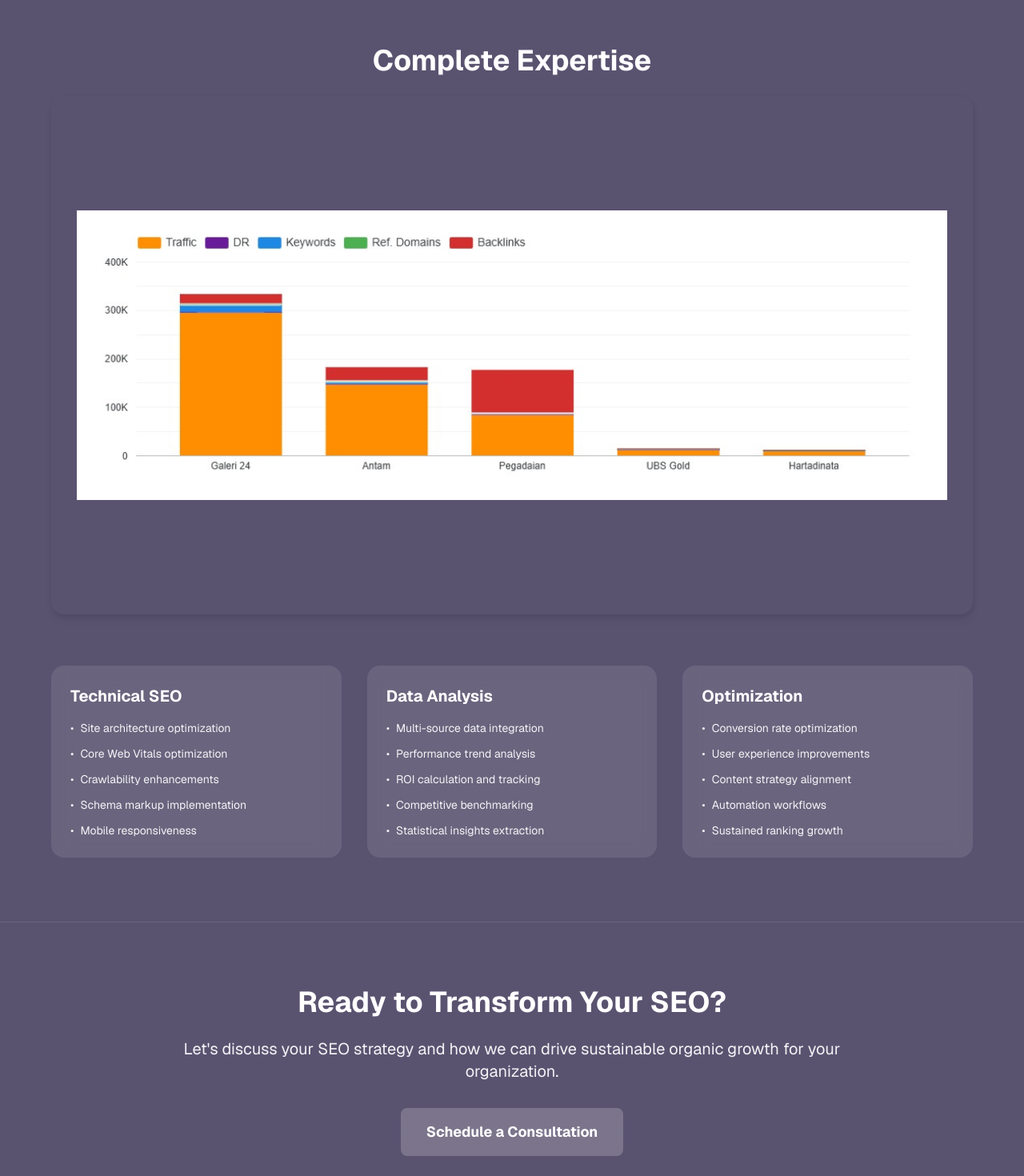
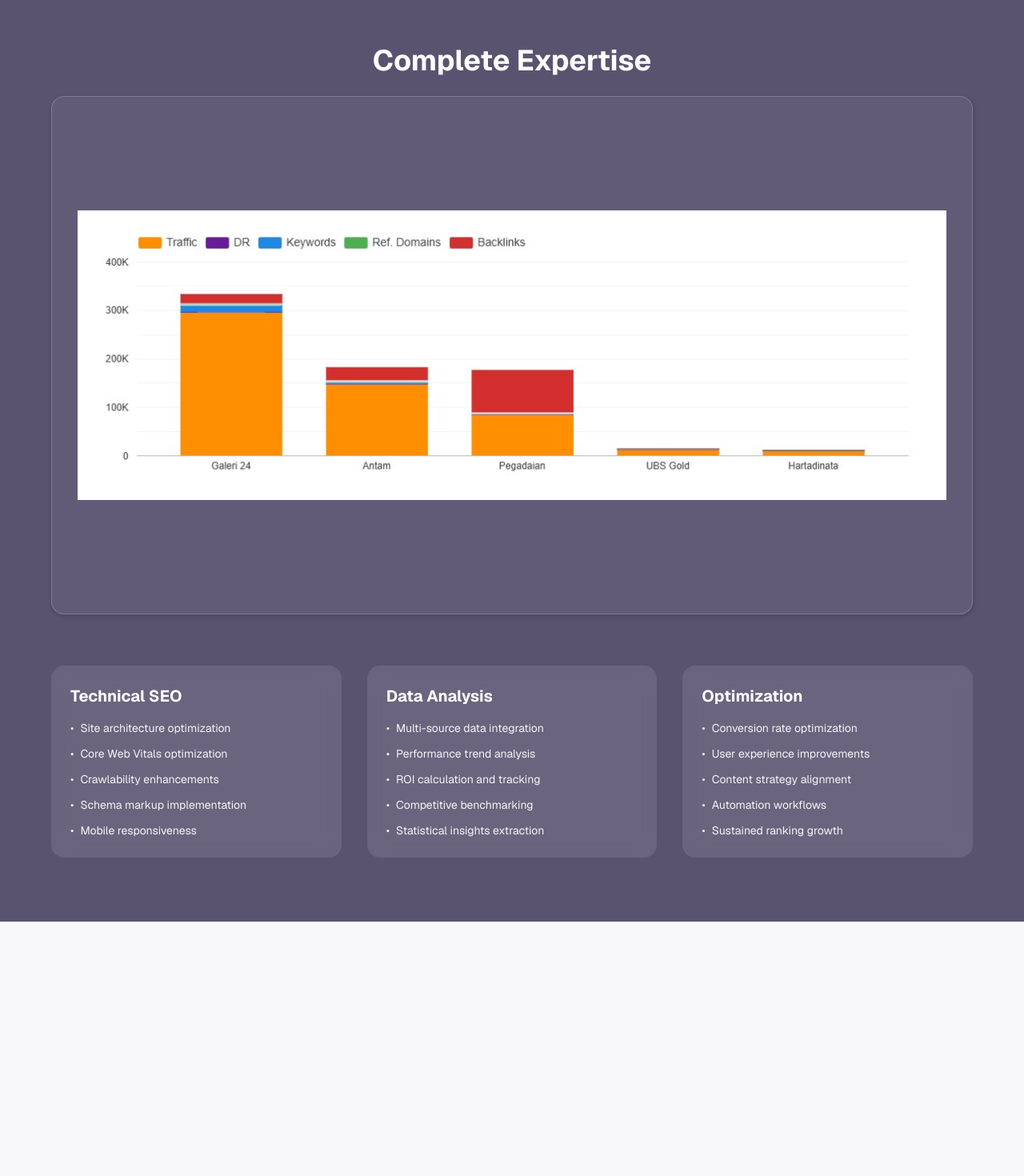
Before and after one commit to Kinglytical/Portofolio-V2, a Next.js app: page /seo-skills in a window 1280 px wide. Shown: the part 2200-3670 px from the top of the page at 80% size. After the commit the page ends 3352 px from the top, so only its background shows below. Built offline with nearby package versions, Linux system fonts and the light colour scheme.

Commit message:
14 : Delet Button Regist

```diff
--- a/app/seo-skills/page.tsx
+++ b/app/seo-skills/page.tsx
@@ -2,7 +2,7 @@
 
 import Image from 'next/image';
 import { FaSearch, FaChartLine,FaArrowRight, FaCog, FaCogs } from "react-icons/fa";
-import { SiGoogleanalytics, SiGooglesheets } from "react-icons/si";import { ConsultationModal } from '@/components/consultation-modal';
+import { SiGoogleanalytics, SiGooglesheets } from "react-icons/si";
 export default function SEOSkillsPage() {
   return (
     <div className="min-h-screen bg-[#5a5370] text-white">
@@ -188,7 +188,7 @@
         <div className="mx-auto max-w-6xl">
           <div className="mb-16">
             <h2 className="text-4xl font-bold mb-6 text-center">Complete Expertise</h2>
-            <div className="relative aspect-video rounded-2xl overflow-hidden shadow-xl mb-12 flex items-center justify-center">
+            <div className="relative aspect-video rounded-2xl overflow-hidden border border-white/20 shadow-2xl mb-12 bg-white/5 flex items-center justify-center">
               <Image
                 src="/looker.png"
                 alt="Looker Studio Analytics"
@@ -233,14 +233,7 @@
         </div>
       </section>
 
-      {/* CTA Section */}
-      <section className="py-20 px-6 border-t border-white/10">
-        <div className="mx-auto max-w-4xl text-center">
-          <h2 className="text-4xl font-bold mb-6">Ready to Transform Your SEO?</h2>
-          <p className="text-xl text-gray-100 mb-8">Let's discuss your SEO strategy and how we can drive sustainable organic growth for your organization.</p>
-          <ConsultationModal />
-        </div>
-      </section>
+
     </div>
   );
 }
--- a/components/consultation-modal.tsx
+++ b/components/consultation-modal.tsx
@@ -1,7 +1,8 @@
 'use client';
 
-import { useState } from 'react';
+import { useState, useEffect } from 'react';
 import { FaX } from 'react-icons/fa6';
+import emailjs from '@emailjs/browser';
 import {
   Dialog,
   DialogContent,
@@ -12,6 +13,9 @@
 import { Button } from '@/components/ui/button';
 import { Input } from '@/components/ui/input';
 import { Textarea } from '@/components/ui/textarea';
+
+// Initialize EmailJS (replace with your public key)
+emailjs.init(process.env.NEXT_PUBLIC_EMAILJS_PUBLIC_KEY || '');
 
 export function ConsultationModal() {
   const [isOpen, setIsOpen] = useState(false);
@@ -34,15 +38,28 @@
     e.preventDefault();
     setIsSubmitting(true);
 
-    // Simulate API call
-    setTimeout(() => {
-      console.log('Form submitted:', formData);
-      setIsSubmitting(false);
+    try {
+      await emailjs.send(
+        process.env.NEXT_PUBLIC_EMAILJS_SERVICE_ID || '',
+        process.env.NEXT_PUBLIC_EMAILJS_TEMPLATE_ID || '',
+        {
+          to_email: 'saddamgans18@gmail.com',
+          from_name: formData.name,
+          from_email: formData.email,
+          company: formData.company || 'Not provided',
+          message: formData.message,
+        }
+      );
+
       setIsOpen(false);
       setFormData({ name: '', email: '', company: '', message: '' });
-      // Show success message or handle as needed
-      alert('Thank you for your interest! I will get back to you soon.');
-    }, 1500);
+      alert('Thank you! Your consultation request has been sent. I will get back to you soon.');
+    } catch (error) {
+      console.error('Error sending email:', error);
+      alert('Failed to send request. Please check your EmailJS configuration.');
+    } finally {
+      setIsSubmitting(false);
+    }
   };
 
   return (
--- a/package.json
+++ b/package.json
@@ -10,6 +10,7 @@
   },
   "dependencies": {
     "@base-ui/react": "^1.1.0",
+    "@emailjs/browser": "^4.4.1",
     "@hookform/resolvers": "^5.2.2",
     "@react-three/drei": "^10.7.7",
     "@react-three/fiber": "^9.5.0",
```
Also changed, not shown: 1 other file (tests, documents, lock files or other folders).
